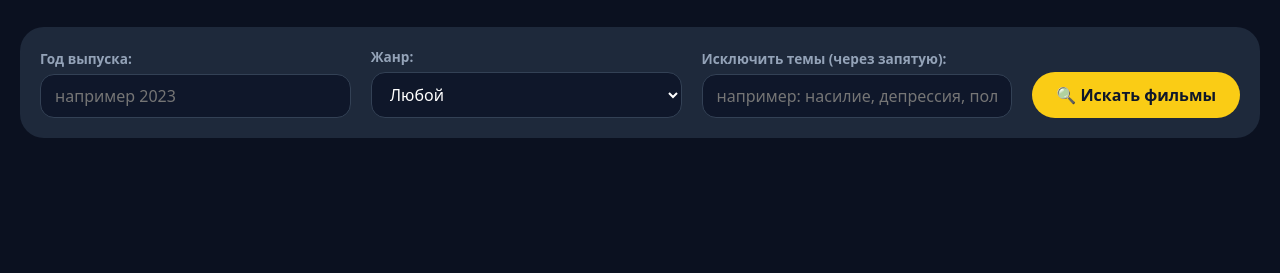
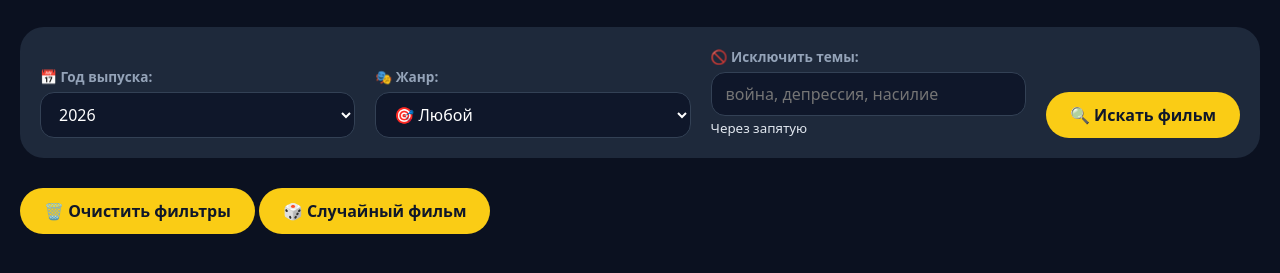
Before and after one commit to lorfayz/movie-finder, a plain HTML site: page index.html in a window 1280 px wide. Shown: the part 87-360 px from the top of the page. Drawn offline with Linux system fonts and the light colour scheme.

Commit message:
Update index.html

```diff
--- a/index.html
+++ b/index.html
@@ -3,7 +3,7 @@
 <head>
     <meta charset="UTF-8">
     <meta name="viewport" content="width=device-width, initial-scale=1.0">
-    <title>Идеальный фильм — поиск по году и жанру</title>
+    <title>Идеальный фильм - поиск по году и жанру | TMDB</title>
     <link rel="stylesheet" href="style.css">
 </head>
 <body>
@@ -11,41 +11,63 @@
         <h1>🎬 Найди идеальный фильм</h1>
 
         <div class="filters">
+            <!-- ЭЛЕМЕНТ 1: Выбор года -->
             <div class="filter-group">
-                <label>Год выпуска:</label>
-                <input type="number" id="year" placeholder="например 2023" min="1900" max="2030">
+                <label>📅 Год выпуска:</label>
+                <select id="year"></select>
             </div>
 
+            <!-- ЭЛЕМЕНТ 2: Выбор жанра -->
             <div class="filter-group">
-                <label>Жанр:</label>
+                <label>🎭 Жанр:</label>
                 <select id="genre">
-                    <option value="">Любой</option>
-                    <option value="28">Боевик</option>
-                    <option value="12">Приключения</option>
-                    <option value="16">Мультфильм</option>
-                    <option value="35">Комедия</option>
-                    <option value="80">Криминал</option>
-                    <option value="18">Драма</option>
-                    <option value="14">Фэнтези</option>
-                    <option value="27">Ужасы</option>
-                    <option value="10749">Мелодрама</option>
-                    <option value="878">Фантастика</option>
-                    <option value="53">Триллер</option>
-                    <option value="10752">Военный</option>
+                    <option value="">🎯 Любой</option>
+                    <option value="28">💥 Боевик</option>
+                    <option value="12">🗺️ Приключения</option>
+                    <option value="16">🎨 Мультфильм</option>
+                    <option value="35">😂 Комедия</option>
+                    <option value="80">🔫 Криминал</option>
+                    <option value="18">🎭 Драма</option>
+                    <option value="10751">👨‍👩‍👧‍👦 Семейный</option>
+                    <option value="14">🐉 Фэнтези</option>
+                    <option value="36">📜 История</option>
+                    <option value="27">😱 Ужасы</option>
+                    <option value="10402">🎵 Музыка</option>
+                    <option value="9648">🔍 Детектив</option>
+                    <option value="10749">💕 Мелодрама</option>
+                    <option value="878">🚀 Фантастика</option>
+                    <option value="53">🔪 Триллер</option>
+                    <option value="10752">⚔️ Военный</option>
+                    <option value="37">🤠 Вестерн</option>
                 </select>
             </div>
 
-            <div class="filter-group exclude-group">
-                <label>Исключить темы (через запятую):</label>
-                <input type="text" id="excludeTopics" placeholder="например: насилие, депрессия, политика">
+            <!-- ЭЛЕМЕНТ 3: Исключение тем -->
+            <div class="filter-group">
+                <label>🚫 Исключить темы:</label>
+                <input type="text" id="excludeKeywords" placeholder="война, депрессия, насилие">
+                <small>Через запятую</small>
             </div>
 
-            <button id="searchBtn">🔍 Искать фильмы</button>
+            <!-- ЭЛЕМЕНТ 4: Кнопка поиска -->
+            <button id="searchBtn">🔍 Искать фильм</button>
         </div>
 
+        <!-- ДОПОЛНИТЕЛЬНЫЕ КНОПКИ УПРАВЛЕНИЯ -->
+        <div class="action-buttons">
+            <button id="clearFiltersBtn" class="secondary">🗑️ Очистить фильтры</button>
+            <button id="loadMoreBtn" class="secondary" style="display: none;">📥 Загрузить ещё</button>
+            <button id="randomMovieBtn" class="secondary">🎲 Случайный фильм</button>
+        </div>
+
+        <!-- БЛОК РЕЗУЛЬТАТОВ -->
         <div id="results" class="results"></div>
+
+        <!-- СТАТУС БАР -->
+        <div id="statusBar" class="status-bar"></div>
     </div>
 
     <script src="script.js"></script>
 </body>
 </html>
+</html>
```
